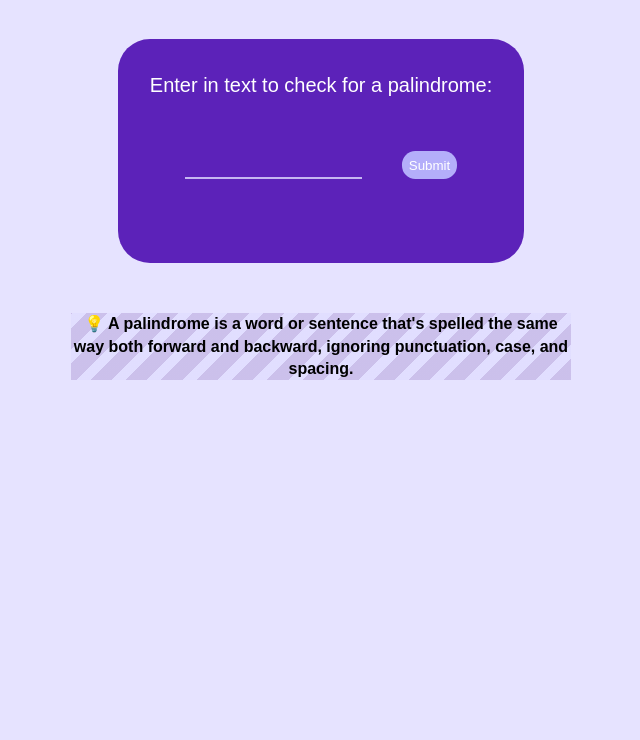
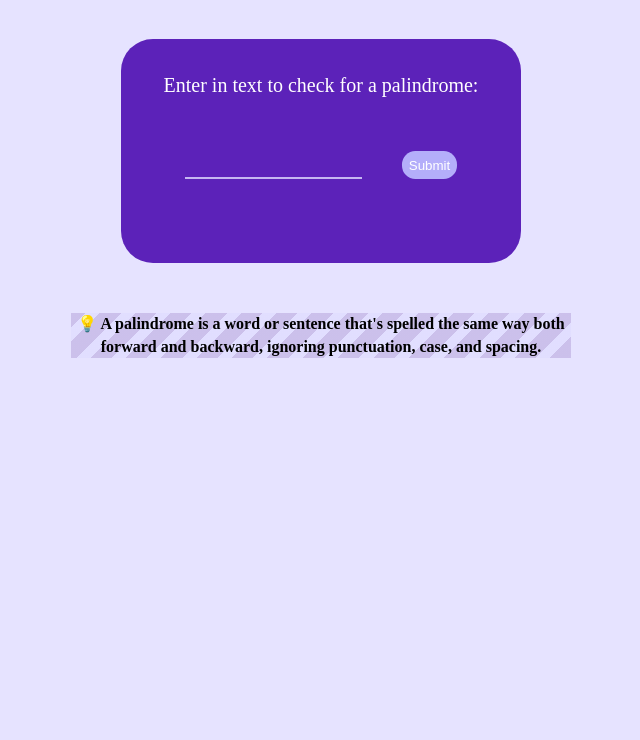
Before and after one commit to korolevichlisa/freeCodeCamp-PalindromeChecker, a plain HTML site: page index.html in a window 1280 px wide. Shown: the part 124-864 px from the top of the page, without its empty margins (319-959 px from the left). Drawn offline with Linux system fonts and the light colour scheme.

Commit message:
Update style.css

```diff
--- a/style.css
+++ b/style.css
@@ -9,7 +9,6 @@ html{
   body{
     background-color: rgba(224, 221, 255, 0.8);
     color: #041538;
-    font-family: 'Fixel Display', sans-serif;
     width: 100vw;
     height: 100vh;
     overflow: hidden;
```
